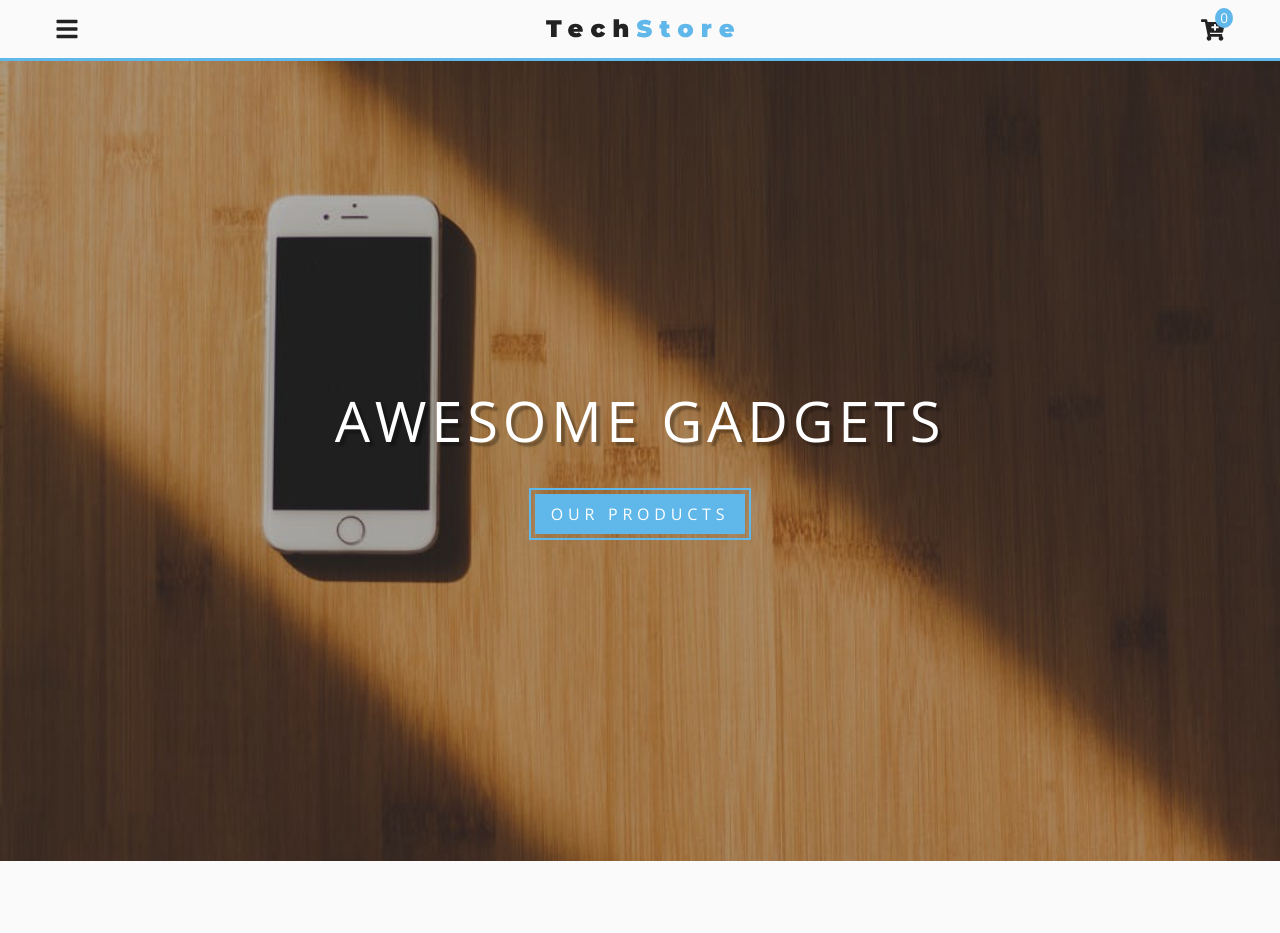
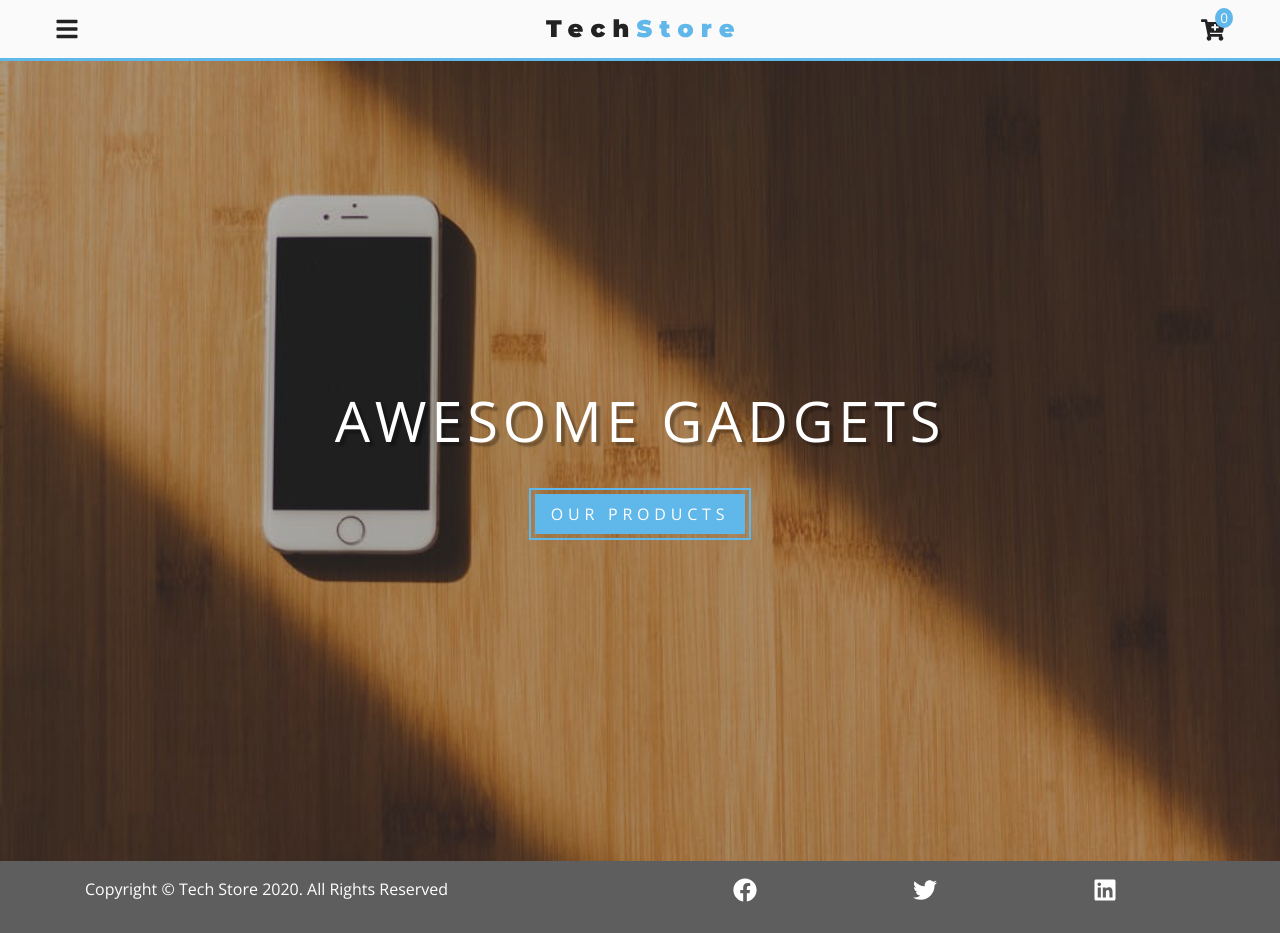
Before and after one commit to res0lution/TechStore, a React (Create React App) app: page / in a window 1280 px wide. Before the commit the page ends 861 px from the top, so only its background shows below. Built offline with nearby package versions, Linux system fonts and the light colour scheme.

Commit message:
Created Footer component

```diff
--- a/src/components/Footer.jsx
+++ b/src/components/Footer.jsx
@@ -1,9 +1,50 @@
-import React from 'react'
+import React from "react";
+import styled from "styled-components";
+
+import { ProductConsumer } from "../context/context";
 
 export const Footer = () => {
-    return (
-        <div>
+  return (
+    <ProductConsumer>
+      {(value) => {
+        return (
+          <FooterWrapper>
+            <div className="container py-3">
+              <div className="row">
+                <div className="col-md-6">
+                  <p className="text-capitalize">
+                    Copyright &copy; Tech store {new Date().getFullYear()}. All
+                    rights reserved
+                  </p>
+                </div>
 
-        </div>
-    )
-}
+                <div className="col-md-6 d-flex justify-content-around">
+                  {value.socialIcons.map((item) => (
+                    <a key={item.id} href={item.url}>
+                      {item.icon}
+                    </a>
+                  ))}
+                </div>
+              </div>
+            </div>
+          </FooterWrapper>
+        );
+      }}
+    </ProductConsumer>
+  );
+};
+
+const FooterWrapper = styled.footer`
+  background: var(--darkGrey);
+  color: var(--mainWhite);
+
+  .icon {
+    color: var(--mainWhite);
+    font-size: 1.5rem;
+    transition: var(--mainTransition);
+  }
+
+  .icon:hover {
+    color: var(--primaryColor);
+  }
+`;
--- a/src/components/SideCart.jsx
+++ b/src/components/SideCart.jsx
@@ -1,7 +1,7 @@
 import React from "react";
+import styled from "styled-components";
 
 import { ProductConsumer } from "../context/context";
-import styled from "styled-components";
 
 export const SideCart = () => {
   return (
--- a/src/context/context.js
+++ b/src/context/context.js
@@ -1,6 +1,7 @@
 import React, { Component } from "react";
 
 import { linkData } from "./linkData";
+import { socialData } from "./socialData";
 
 const ProductContext = React.createContext();
 
@@ -10,6 +11,7 @@
     cartOpen: false,
     cartItems: 0,
     links: linkData,
+    socialIcons: socialData,
     cart: []
   };
 
--- /dev/null
+++ b/src/context/socialData.js
@@ -0,0 +1,20 @@
+import React from "react";
+import { FaFacebook, FaTwitter, FaLinkedin } from "react-icons/fa";
+
+export const socialData = [
+  {
+    id: 1,
+    icon: <FaFacebook className="icon" />,
+    url: "https://www.facebook.com",
+  },
+  {
+    id: 2,
+    icon: <FaTwitter className="icon" />,
+    url: "https://www.facebook.com",
+  },
+  {
+    id: 3,
+    icon: <FaLinkedin className="icon" />,
+    url: "https://www.facebook.com",
+  },
+];
```
